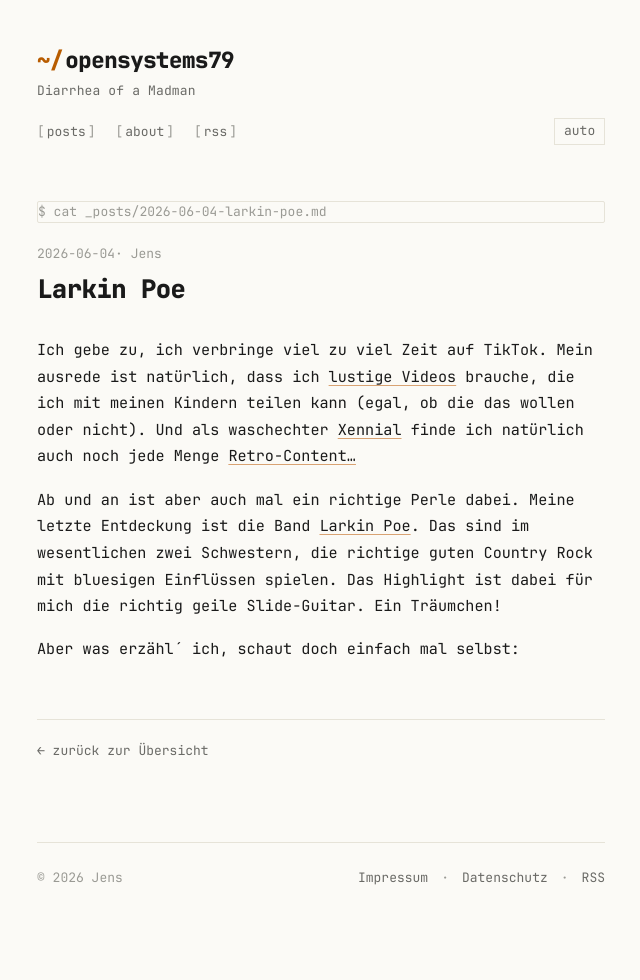
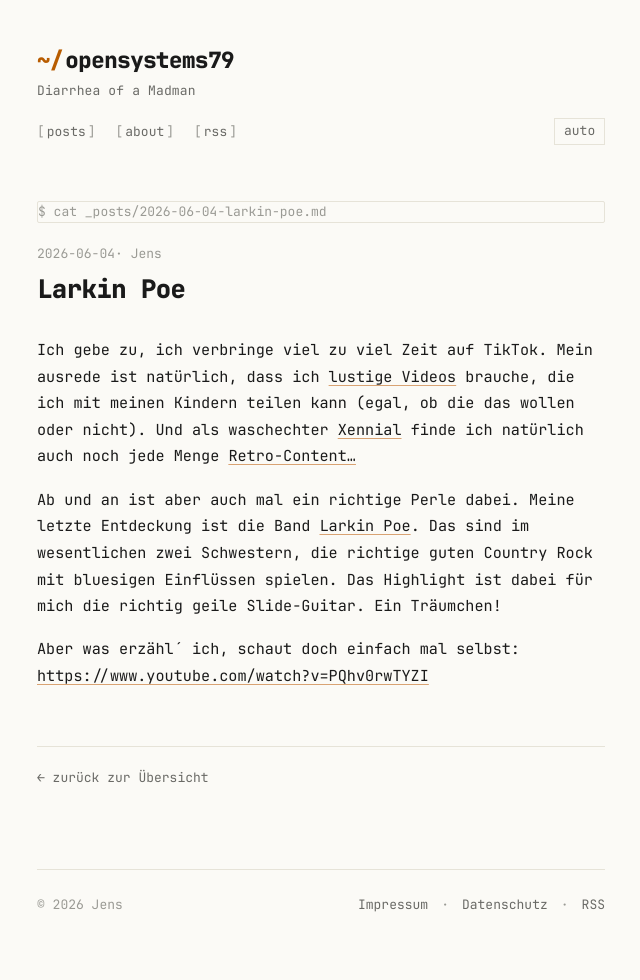
Before and after one commit to jensedler/opensystems79-website, a Jekyll site: the page built from _posts/2026-06-04-larkin-poe.md, in a window 1280 px wide. Shown: the whole page, without its empty margins (319-959 px from the left). Built offline with Jekyll 4.4.1, drawn with Linux system fonts in a browser that asks for light colours; before the commit the page ends 953 px from its top, so only the background shows below that; some of the changed lines change nothing that is shown.

Commit message:
Update 2026-06-04-larkin-poe.md

```diff
--- a/_posts/2026-06-04-larkin-poe.md
+++ b/_posts/2026-06-04-larkin-poe.md
@@ -8,4 +8,4 @@
 
 Ab und an ist aber auch mal ein richtige Perle dabei. Meine letzte Entdeckung ist die Band [Larkin Poe](https://www.larkinpoe.com). Das sind im wesentlichen zwei Schwestern, die richtige guten Country Rock mit bluesigen Einflüssen spielen. Das Highlight ist dabei für mich die richtig geile Slide-Guitar. Ein Träumchen!
 
-Aber was erzähl´ ich, schaut doch einfach mal selbst: [](https://www.youtube.com/watch?v=PQhv0rwTYZI)
+Aber was erzähl´ ich, schaut doch einfach mal selbst: [https://www.youtube.com/watch?v=PQhv0rwTYZI](https://www.youtube.com/watch?v=PQhv0rwTYZI)
```
